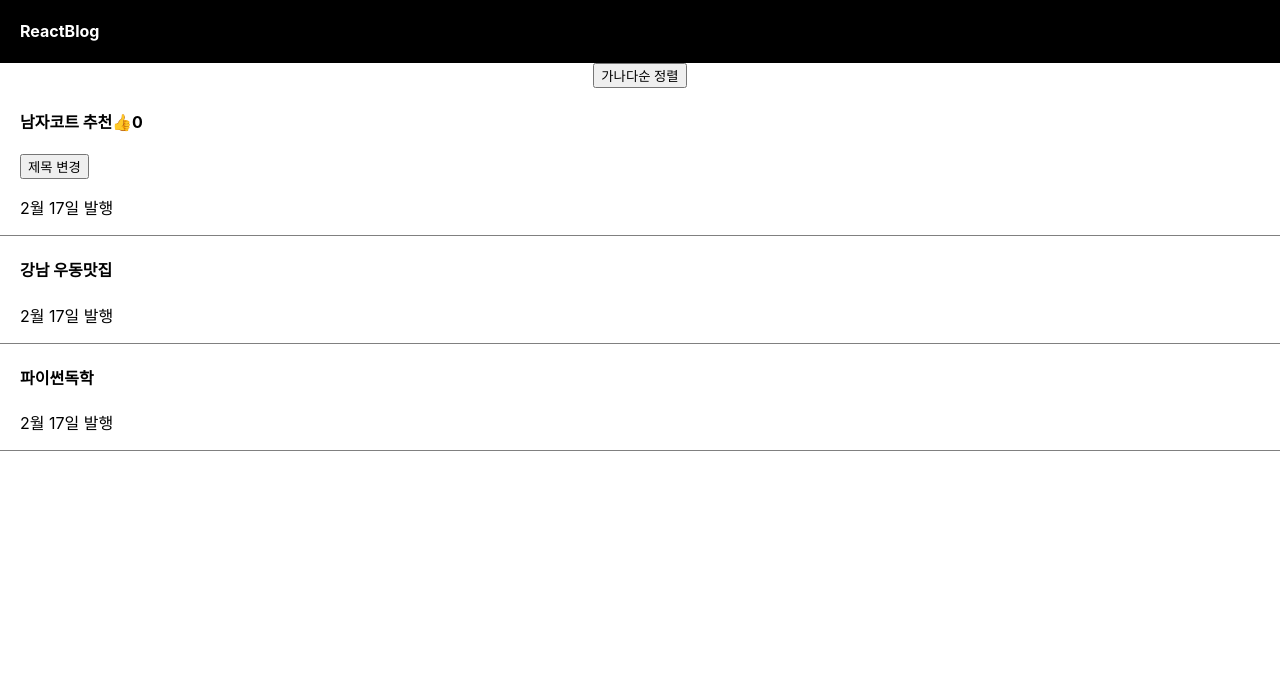
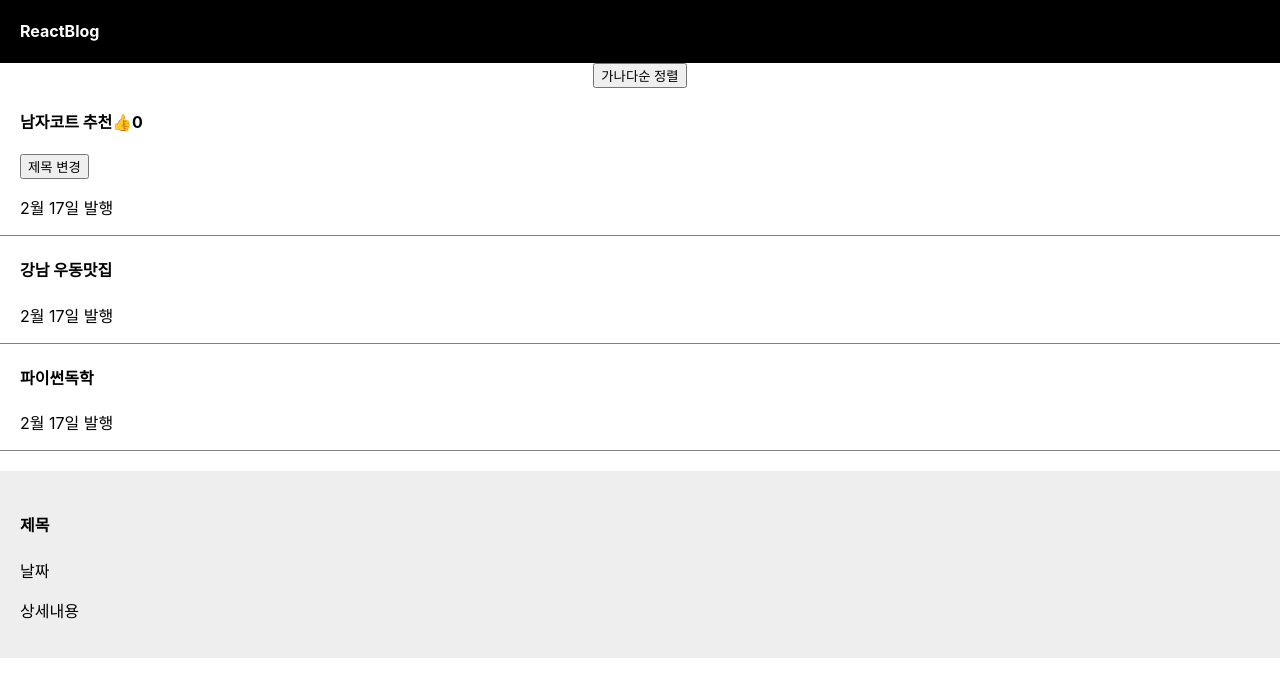
Before and after one commit to ye1n/study-basic-react, a React (Create React App) app in the folder blog/: page / in a window 1280 px wide. Shown: the top 696 px of the page. Built offline with nearby package versions, Linux system fonts and the light colour scheme.

Commit message:
Component : 많은 div들을 한 단어로 줄이고 싶으면

```diff
--- a/blog/src/App.css
+++ b/blog/src/App.css
@@ -46,6 +46,13 @@
   color: #61dafb;
 }
 
+.modal {
+  margin-top: 20px;
+  padding: 20px;
+  background: #eee;
+  text-align: left;
+}
+
 @keyframes App-logo-spin {
   from {
     transform: rotate(0deg);
--- a/blog/src/App.js
+++ b/blog/src/App.js
@@ -78,6 +78,23 @@
         <h4>{글제목[2]}</h4>
         <p>2월 17일 발행</p>
       </div>
+
+      <Modal></Modal>
+    </div>
+  );
+}
+
+// 컴포넌트 만드는 법
+// 1. function 만들고
+// 2. return() 안에 html 담기
+// 3. <함수명></함수명> 쓰기
+
+function Modal() {
+  return (
+    <div className="modal">
+      <h4>제목</h4>
+      <p>날짜</p>
+      <p>상세내용</p>
     </div>
   );
 }
```
